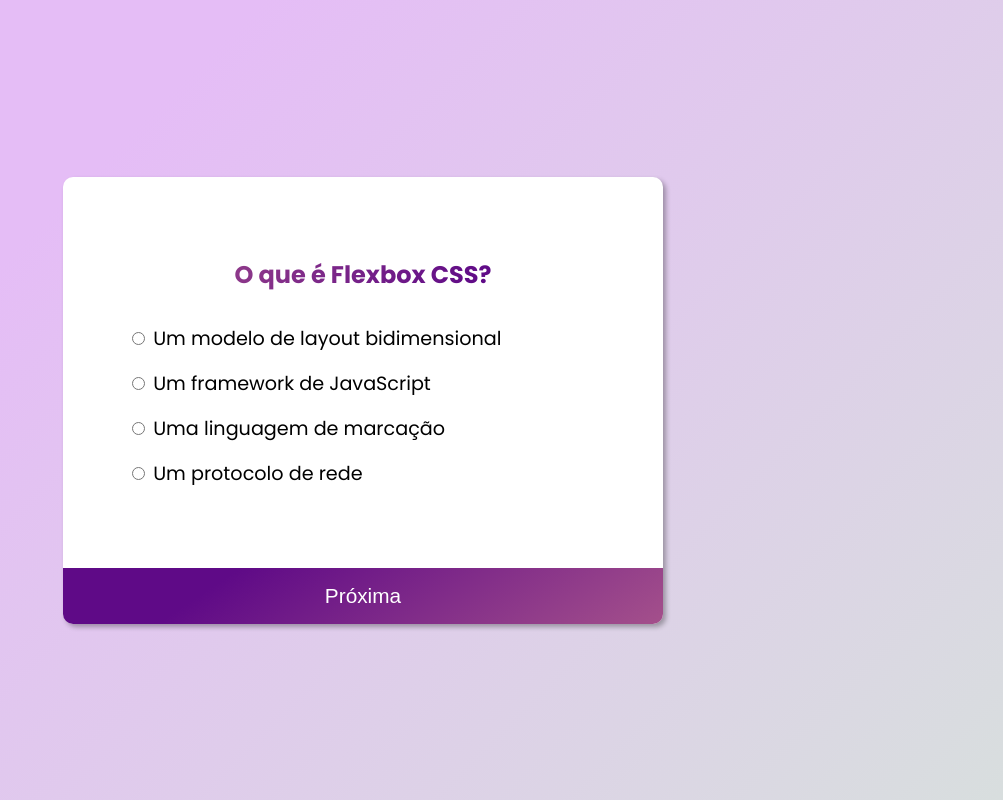
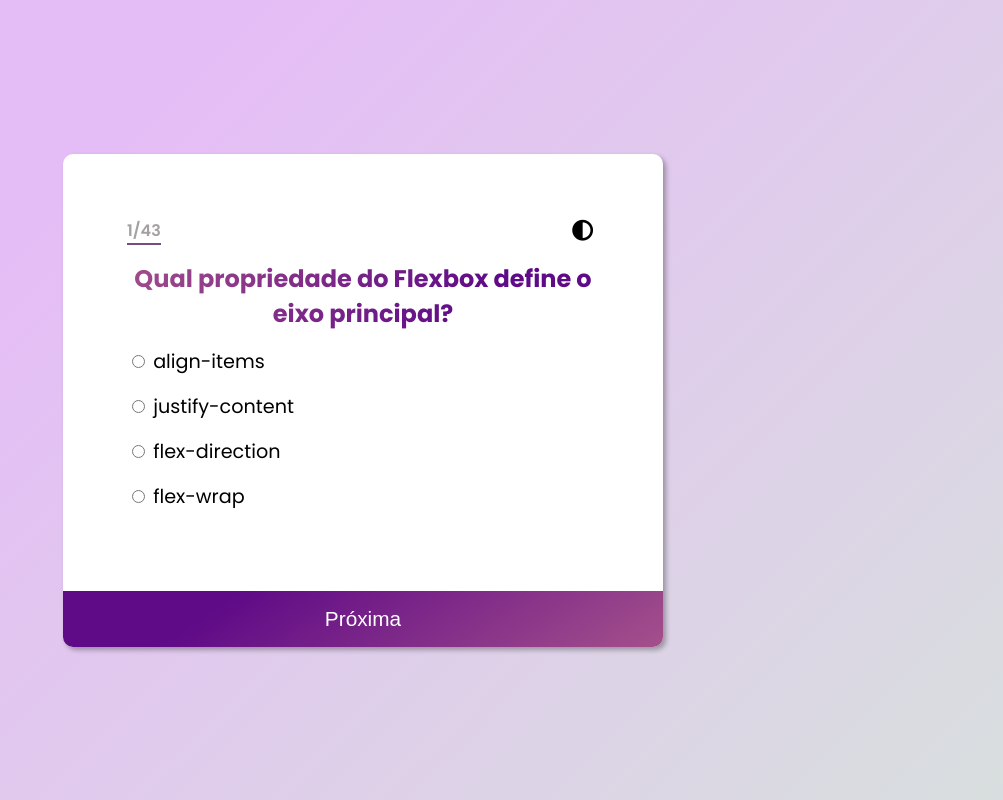
Before and after one commit to LucasSouza159/quizapp, a plain HTML site: page index.html in a window 1280 px wide. Shown: the whole page, without its empty margins (277-1280 px from the left). Drawn offline with Linux system fonts and the light colour scheme.

Commit message:
update v.1.0
Listagem numérica da pergunta atual / quantidade total

Darkmode clean, para melhor visualização das perguntas.

```diff
--- a/index.html
+++ b/index.html
@@ -4,33 +4,48 @@
     <meta charset="UTF-8" />
     <meta http-equiv="X-UA-Compatible" content="IE=edge" />
     <meta name="viewport" content="width=device-width, initial-scale=1.0" />
+    <!-- Fonte Awesome -->
+    <link
+      rel="stylesheet"
+      href="https://cdnjs.cloudflare.com/ajax/libs/font-awesome/6.4.0/css/all.min.css"
+      integrity="sha512-iecdLmaskl7CVkqkXNQ/ZH/XLlvWZOJyj7Yy7tcenmpD1ypASozpmT/E0iPtmFIB46ZmdtAc9eNBvH0H/ZpiBw=="
+      crossorigin="anonymous"
+      referrerpolicy="no-referrer"
+    />
     <link rel="stylesheet" href="./src/style.css" />
     <title>Quiz App</title>
   </head>
   <body>
     <div class="quiz-container" id="quiz">
       <div class="quiz-header">
+        <div id="toggle" class="toggle">
+          <span id="questionNumber" class="questionNumber"></span>
+          <button id="toggle">
+            <i class="fa-solid fa-circle-half-stroke iIcon"></i>
+          </button>
+        </div>
         <h2 id="question"></h2>
+        <span id="example"></span>
         <ul>
           <li>
             <input type="radio" id="a" name="answer" class="answer" />
-            <label id="a_text" for="a"></label>
+            <label id="a_text" class="text-content" for="a"></label>
           </li>
           <li>
             <input type="radio" id="b" name="answer" class="answer" />
-            <label id="b_text" for="b"></label>
+            <label id="b_text" class="text-content" for="b"></label>
           </li>
           <li>
             <input type="radio" id="c" name="answer" class="answer" />
-            <label id="c_text" for="c"></label>
+            <label id="c_text" class="text-content" for="c"></label>
           </li>
           <li>
             <input type="radio" id="d" name="answer" class="answer" />
-            <label id="d_text" for="d"></label>
+            <label id="d_text" class="text-content" for="d"></label>
           </li>
         </ul>
       </div>
-      <button id="submit">Próxima</button>
+      <button id="submit" class="enviar">Próxima</button>
     </div>
     <script src="./src/script.js"></script>
   </body>
--- a/src/questions.json
+++ b/src/questions.json
@@ -1,254 +1,31 @@
 {
   "questions":[
     {
-    "question": "O que é Flexbox CSS?",
-    "a": "Um modelo de layout bidimensional",
-    "b": "Um framework de JavaScript",
-    "c": "Uma linguagem de marcação",
-    "d": "Um protocolo de rede",
+      "question": "Qual propriedade do Flexbox define o eixo principal?",
+      "a": "align-items",
+      "b": "justify-content",
+      "c": "flex-direction",
+      "d": "flex-wrap",
+      "correct": "c"
+      },
+      {
+      "question": "Qual valor da propriedade 'flex-direction' faz os itens se posicionarem na vertical?",
+      "a": "row",
+      "b": "row-reverse",
+      "c": "column",
+      "d": "column-reverse",
+      "correct": "c"
+      },
+      {
+      "question": "Qual propriedade do Flexbox permite que um item cresça além do tamanho definido?",
+      "a": "flex-grow",
+      "b": "flex-shrink",
+      "c": "flex-basis",
+      "d": "flex",
       "correct": "a"
       },
       {
-    "question": "Qual é a finalidade principal do Flexbox CSS?",
-    "a": "Criar efeitos de animação",
-    "b": "Criar layouts responsivos",
-    "c": "Estilizar fontes e cores",
-    "d": "Realizar chamadas assíncronas",
-    "correct": "b"
-  },
-  {
-    "question": "Como se define um container como um flex container?",
-    "a": "Usando a propriedade 'display' com o valor 'flex'",
-    "b": "Usando a propriedade 'flexbox' com o valor 'true'",
-    "c": "Usando a classe '.flex-container' no elemento",
-    "d": "Usando a propriedade 'flex-direction' com o valor 'row'",
-    "correct": "a"
-  },
-  {
-    "question":
-      "Qual é a propriedade usada para definir a direção do fluxo principal dos itens em um flex container?",
-    "a": "align-items",
-    "b": "flex-wrap",
-    "c": "flex-direction",
-    "d": "justify-content",
-    "correct": "c"
-  },
-  {
-    "question": "Qual é o valor padrão da propriedade 'flex-direction'?",
-    "a": "row",
-    "b": "column",
-    "c": "row-reverse",
-    "d": "column-reverse",
-    "correct": "a"
-  },
-  {
-    "question":
-      "Qual é a propriedade usada para definir a ordem dos itens em um flex container?",
-    "a": "order",
-    "b": "flex-grow",
-    "c": "flex-shrink",
-    "d": "flex-basis",
-    "correct": "a"
-  },
-  {
-    "question": "Qual é o valor padrão da propriedade 'order'?",
-    "a": "0",
-    "b": "1",
-    "c": "5",
-    "d": "10",
-    "correct": "a"
-  },
-  {
-    "question":
-      "Qual é a propriedade usada para definir o tamanho flexível de um item em um flex container?",
-    "a": "flex-grow",
-    "b": "flex-shrink",
-    "c": "flex-basis",
-    "d": "flex-flow",
-    "correct": "a"
-  },
-  {
-    "question": "Qual é o valor padrão da propriedade 'flex-grow'?",
-    "a": "0",
-    "b": "1",
-    "c": "5",
-    "d": "10",
-    "correct": "a"
-  },
-  {
-    "question":
-      "Qual é a propriedade usada para definir a capacidade de encolhimento de um item em um flex container?",
-    "a": "flex-grow",
-    "b": "flex-shrink",
-    "c": "flex-basis",
-    "d": "flex-flow",
-    "correct": "b"
-  },
-  {
-    "question": "Qual é o valor padrão da propriedade 'flex-shrink'?",
-    "a": "0",
-    "b": "1",
-    "c": "5",
-    "d": "10",
-    "correct": "b"
-  },
-  {
-    "question": "Qual é o valor padrão da propriedade 'flex-basis'?",
-    "a": "0",
-    "b": "auto",
-    "c": "none",
-    "d": "100%",
-    "correct": "b"
-  },
-  {
-    "question":
-      "Qual é a propriedade usada para alinhar os itens verticalmente dentro de um flex container?",
-    "a": "align-items",
-    "b": "flex-wrap",
-    "c": "flex-direction",
-    "d": "justify-content",
-    "correct": "a"
-  },
-  {
-    "question": "Qual é o valor padrão da propriedade 'align-items'?",
-    "a": "flex-start",
-    "b": "flex-end",
-    "c": "center",
-    "d": "stretch",
-    "correct": "a"
-  },
-  {
-    "question":
-      "Qual é a propriedade usada para alinhar os itens horizontalmente dentro de um flex container?",
-    "a": "align-items",
-    "b": "flex-wrap",
-    "c": "flex-direction",
-    "d": "justify-content",
-    "correct": "d"
-  },
-  {
-    "question": "Qual é o valor padrão da propriedade 'justify-content'?",
-    "a": "flex-start",
-    "b": "flex-end",
-    "c": "center",
-    "d": "space-between",
-    "correct": "a"
-  },
-  {
-    "question":
-      "Qual é a propriedade usada para quebrar os itens em várias linhas dentro de um flex container?",
-    "a": "align-items",
-    "b": "flex-wrap",
-    "c": "flex-direction",
-    "d": "justify-content",
-    "correct": "b"
-  },
-  {
-    "question": "Qual é o valor padrão da propriedade 'flex-wrap'?",
-    "a": "nowrap",
-    "b": "wrap",
-    "c": "wrap-reverse",
-    "d": "inherit",
-    "correct": "a"
-  },
-  {
-    "question":
-      "Qual é a propriedade usada para alinhar os itens quando há espaço extra em um flex container?",
-    "a": "align-items",
-    "b": "flex-wrap",
-    "c": "flex-direction",
-    "d": "justify-content",
-    "correct": "d"
-  },
-  {
-    "question":
-      "Qual é o valor padrão da propriedade 'justify-content' quando há espaço extra em um flex container?",
-    "a": "flex-start",
-    "b": "flex-end",
-    "c": "center",
-    "d": "space-between",
-    "correct": "d"
-  },
-  {
-    "question":
-      "Qual é a propriedade usada para alinhar um item especificamente dentro de um flex container?",
-    "a": "align-self",
-    "b": "flex-item",
-    "c": "item-align",
-    "d": "flex-align",
-    "correct": "a"
-  },
-  {
-    "question": "Qual é o valor padrão da propriedade 'align-self'?",
-    "a": "auto",
-    "b": "flex-start",
-    "c": "flex-end",
-    "d": "center",
-    "correct": "a"
-  },
-  {
-    "question":
-      "Qual é a propriedade usada para definir o alinhamento dos itens em relação ao eixo cruzado em um flex container?",
-    "a": "align-items",
-    "b": "flex-wrap",
-    "c": "flex-direction",
-    "d": "align-content",
-    "correct": "d"
-  },
-  {
-    "question": "Qual é o valor padrão da propriedade 'align-content'?",
-    "a": "flex-start",
-    "b": "flex-end",
-    "c": "center",
-    "d": "stretch",
-    "correct": "a"
-  },
-  {
-    "question":
-      "Qual é a propriedade usada para definir o espaçamento entre os itens em um flex container?",
-    "a": "padding",
-    "b": "margin",
-    "c": "spacing",
-    "d": "gap",
-    "correct": "d"
-  },
-  {
-    "question": "Qual é o valor padrão da propriedade 'gap'?",
-    "a": "0",
-    "b": "1rem",
-    "c": "0.5rem",
-    "d": "2rem",
-    "correct": "a"
-  },
-  {
-    "question":
-      "Qual é a propriedade usada para definir a ordem dos itens em um flex container com base em um valor numérico?",
-    "a": "order",
-    "b": "flex-order",
-    "c": "item-order",
-    "d": "flex-item-order",
-    "correct": "a"
-  },
-  {
-    "question":
-      "Qual é a propriedade usada para definir se os itens em um flex container podem ser recolhidos para uma linha única?",
-    "a": "flex-wrap",
-    "b": "flex-flow",
-    "c": "flex-shrink",
-    "d": "flex-collapse",
-    "correct": "c"
-  },
-  {
-    "question": "Qual é o valor padrão da propriedade 'flex-shrink'?",
-    "a": "0",
-    "b": "1",
-    "c": "5",
-    "d": "10",
-    "correct": "b"
-  },
-  {
-    "question":
-      "Qual é a propriedade usada para definir o tamanho flexível de um item em um flex container, em termos de proporção?",
+      "question": "Qual propriedade do Flexbox controla a quantidade de espaço disponível que um item ocupa?",
       "a": "flex-grow",
       "b": "flex-shrink",
       "c": "flex-basis",
@@ -256,31 +33,316 @@
       "correct": "d"
       },
       {
-    "question":
-      "Qual é a propriedade usada para alinhar os itens em uma linha específica dentro de um flex container?",
+      "question": "Qual propriedade do Flexbox alinha os itens horizontalmente quando há espaço sobrando?",
       "a": "align-items",
-    "b": "flex-wrap",
-    "c": "flex-direction",
-    "d": "align-content",
+      "b": "justify-content",
+      "c": "align-content",
+      "d": "align-self",
+      "correct": "b"
+      },
+      {
+      "question": "Qual propriedade do Flexbox permite que um item encolha além do tamanho definido?",
+      "a": "flex-grow",
+      "b": "flex-shrink",
+      "c": "flex-basis",
+      "d": "flex",
+      "correct": "b"
+      },
+      {
+      "question": "Qual propriedade do Flexbox permite que um item seja alinhado individualmente em relação aos outros itens?",
+      "a": "align-items",
+      "b": "justify-content",
+      "c": "align-content",
+      "d": "align-self",
       "correct": "d"
       },
       {
-    "question":
-      "Qual é a propriedade usada para definir o tamanho mínimo flexível de um item em um flex container?",
+      "question": "Qual valor da propriedade 'flex-wrap' faz com que os itens sejam distribuídos em várias linhas?",
+      "a": "nowrap",
+      "b": "wrap",
+      "c": "wrap-reverse",
+      "d": "flex-wrap",
+      "correct": "b"
+      },
+      {
+      "question": "Qual propriedade do Flexbox define o alinhamento dos itens no eixo vertical?",
+      "a": "align-items",
+      "b": "justify-content",
+      "c": "flex-direction",
+      "d": "align-content",
+      "correct": "a"
+      },
+      {
+      "question": "Qual valor da propriedade 'flex-direction' faz os itens se posicionarem da direita para a esquerda?",
+      "a": "row",
+      "b": "row-reverse",
+      "c": "column",
+      "d": "column-reverse",
+      "correct": "b"
+      },
+      {
+      "question": "Qual propriedade do Flexbox define o tamanho inicial de um item flexível?",
       "a": "flex-grow",
       "b": "flex-shrink",
       "c": "flex-basis",
-    "d": "flex-min",
+      "d": "flex",
       "correct": "c"
       },
       {
-    "question":
-      "Qual é a propriedade usada para definir o tamanho máximo flexível de um item em um flex container?",
+        "question": "Qual propriedade do Flexbox é usada para alinhar um item flexível no eixo vertical?",
+        "a": "align-items",
+        "b": "justify-content",
+        "c": "flex-direction",
+        "d": "align-content",
+        "correct": "a"
+        },
+        {
+        "question": "Qual valor da propriedade 'flex-direction' faz os itens se posicionarem da esquerda para a direita?",
+        "a": "row",
+        "b": "row-reverse",
+        "c": "column",
+        "d": "column-reverse",
+        "correct": "a"
+        },
+        {
+        "question": "Qual propriedade do Flexbox define o espaçamento entre os itens?",
+        "a": "align-items",
+        "b": "justify-content",
+        "c": "align-content",
+        "d": "gap",
+        "correct": "d"
+        },
+        {
+        "question": "Qual propriedade do Flexbox permite que um item seja alinhado individualmente no eixo horizontal?",
+        "a": "align-items",
+        "b": "justify-content",
+        "c": "align-content",
+        "d": "align-self",
+        "correct": "d"
+        },
+        {
+        "question": "Qual valor da propriedade 'flex-wrap' faz com que os itens sejam distribuídos em várias linhas, mas na ordem inversa?",
+        "a": "nowrap",
+        "b": "wrap",
+        "c": "wrap-reverse",
+        "d": "flex-wrap",
+        "correct": "c"
+        },
+        {
+        "question": "Qual propriedade do Flexbox define o alinhamento dos itens no eixo horizontal?",
+        "a": "align-items",
+        "b": "justify-content",
+        "c": "flex-direction",
+        "d": "align-content",
+        "correct": "b"
+        },
+        {
+        "question": "Qual valor da propriedade 'flex-direction' faz os itens se posicionarem de baixo para cima?",
+        "a": "row",
+        "b": "row-reverse",
+        "c": "column",
+        "d": "column-reverse",
+        "correct": "d"
+        },
+        {
+        "question": "Qual propriedade do Flexbox define o tamanho máximo de um item flexível?",
         "a": "flex-grow",
         "b": "flex-shrink",
         "c": "flex-basis",
-    "d": "flex-max",
+        "d": "flex",
         "correct": "c"
+        },
+        {
+        "question": "Qual propriedade do Flexbox é usada para alinhar um item flexível no eixo horizontal?",
+        "a": "align-items",
+        "b": "justify-content",
+        "c": "flex-direction",
+        "d": "align-self",
+        "correct": "b"
+        },
+        {
+        "question": "Qual valor da propriedade 'flex-direction' faz os itens se posicionarem da direita para a esquerda?",
+        "a": "row",
+        "b": "row-reverse",
+        "c": "column",
+        "d": "column-reverse",
+        "correct": "b"
+        },
+        {
+        "question": "Qual propriedade do Flexbox define o alinhamento dos itens no eixo vertical?",
+        "a": "align-items",
+        "b": "justify-content",
+        "c": "flex-direction",
+        "d": "align-content",
+        "correct": "a"
+        },
+        {
+          "question": "Qual valor da propriedade 'flex-direction' faz os itens se posicionarem na vertical, de baixo para cima?",
+          "a": "row",
+          "b": "row-reverse",
+          "c": "column",
+          "d": "column-reverse",
+          "correct": "d"
+          },
+          {
+          "question": "Qual propriedade do Flexbox define o espaçamento entre os itens ao longo do eixo principal?",
+          "a": "align-items",
+          "b": "justify-content",
+          "c": "align-content",
+          "d": "gap",
+          "correct": "b"
+          },
+          {
+          "question": "Qual propriedade do Flexbox define o tamanho máximo de um item flexível antes que ele comece a encolher?",
+          "a": "flex-grow",
+          "b": "flex-shrink",
+          "c": "flex-basis",
+          "d": "flex",
+          "correct": "b"
+          },
+          {
+          "question": "Qual propriedade do Flexbox é usada para alinhar um item flexível individualmente no eixo vertical?",
+          "a": "align-items",
+          "b": "justify-content",
+          "c": "align-content",
+          "d": "align-self",
+          "correct": "d"
+          },
+          {
+          "question": "Qual valor da propriedade 'flex-wrap' faz com que os itens sejam distribuídos em várias linhas, mas na ordem original?",
+          "a": "nowrap",
+          "b": "wrap",
+          "c": "wrap-reverse",
+          "d": "flex-wrap",
+          "correct": "a"
+          },
+          {
+          "question": "Qual propriedade do Flexbox define o alinhamento dos itens no eixo horizontal quando há espaço sobrando?",
+          "a": "align-items",
+          "b": "justify-content",
+          "c": "align-content",
+          "d": "align-self",
+          "correct": "b"
+          },
+          {
+          "question": "Qual valor da propriedade 'flex-direction' faz os itens se posicionarem de cima para baixo?",
+          "a": "row",
+          "b": "row-reverse",
+          "c": "column",
+          "d": "column-reverse",
+          "correct": "c"
+          },
+          {
+          "question": "Qual propriedade do Flexbox define o tamanho mínimo de um item flexível?",
+          "a": "flex-grow",
+          "b": "flex-shrink",
+          "c": "flex-basis",
+          "d": "flex",
+          "correct": "c"
+          },
+          {
+          "question": "Qual propriedade do Flexbox é usada para alinhar um item flexível individualmente no eixo horizontal?",
+          "a": "align-items",
+          "b": "justify-content",
+          "c": "align-content",
+          "d": "align-self",
+          "correct": "d"
+          },
+          {
+          "question": "Qual valor da propriedade 'flex-direction' faz os itens se posicionarem da esquerda para a direita?",
+          "a": "row",
+          "b": "row-reverse",
+          "c": "column",
+          "d": "column-reverse",
+          "correct": "a"
+          },
+          {
+            "question": "Qual propriedade do Flexbox define o alinhamento dos itens no eixo vertical?",
+            "a": "align-items",
+            "b": "justify-content",
+            "c": "flex-direction",
+            "d": "align-content",
+            "correct": "a"
+            },
+            {
+            "question": "Qual propriedade do Flexbox define o espaçamento entre os itens ao longo do eixo transversal?",
+            "a": "align-items",
+            "b": "justify-content",
+            "c": "align-content",
+            "d": "gap",
+            "correct": "c"
+            },
+            {
+            "question": "Qual propriedade do Flexbox define o tamanho máximo de um item flexível antes que ele comece a encolher?",
+            "a": "flex-grow",
+            "b": "flex-shrink",
+            "c": "flex-basis",
+            "d": "flex",
+            "correct": "c"
+            },
+            {
+            "question": "Qual propriedade do Flexbox é usada para alinhar um item flexível individualmente no eixo horizontal?",
+            "a": "align-items",
+            "b": "justify-content",
+            "c": "align-content",
+            "d": "align-self",
+            "correct": "d"
+            },
+            {
+            "question": "Qual valor da propriedade 'flex-wrap' faz com que os itens sejam distribuídos em várias linhas, mas na ordem original?",
+            "a": "nowrap",
+            "b": "wrap",
+            "c": "wrap-reverse",
+            "d": "flex-wrap",
+            "correct": "a"
+            },
+            {
+            "question": "Qual propriedade do Flexbox define o alinhamento dos itens no eixo horizontal quando há espaço sobrando?",
+            "a": "align-items",
+            "b": "justify-content",
+            "c": "align-content",
+            "d": "align-self",
+            "correct": "b"
+            },
+            {
+            "question": "Qual valor da propriedade 'flex-direction' faz os itens se posicionarem de cima para baixo?",
+            "a": "row",
+            "b": "row-reverse",
+            "c": "column",
+            "d": "column-reverse",
+            "correct": "c"
+            },
+            {
+            "question": "Qual propriedade do Flexbox define o tamanho mínimo de um item flexível?",
+            "a": "flex-grow",
+            "b": "flex-shrink",
+            "c": "flex-basis",
+            "d": "flex",
+            "correct": "c"
+            },
+            {
+            "question": "Qual propriedade do Flexbox é usada para alinhar um item flexível individualmente no eixo horizontal?",
+            "a": "align-items",
+            "b": "justify-content",
+            "c": "align-content",
+            "d": "align-self",
+            "correct": "d"
+            },
+            {
+            "question": "Qual valor da propriedade 'flex-direction' faz os itens se posicionarem da esquerda para a direita?",
+            "a": "row",
+            "b": "row-reverse",
+            "c": "column",
+            "d": "column-reverse",
+            "correct": "a"
+            },
+            {
+            "question": "Qual propriedade do Flexbox define o alinhamento dos itens no eixo vertical?",
+            "a": "align-items",
+            "b": "justify-content",
+            "c": "flex-direction",
+            "d": "align-content",
+            "correct": "a"
             }
   ]
 }
--- a/src/script.js
+++ b/src/script.js
@@ -6,6 +6,7 @@ const b_text = document.getElementById("b_text");
 const c_text = document.getElementById("c_text");
 const d_text = document.getElementById("d_text");
 const submitBtn = document.getElementById("submit");
+const questionNumber = document.getElementById("questionNumber");
 
 let currentQuiz = 0;
 let score = 0;
@@ -33,6 +34,8 @@ loadJSON(function (quizData) {
     const currentQuizData = quizData.questions[currentQuiz];
 
     questionEl.innerText = currentQuizData.question;
+    questionNumber.innerText =
+      currentQuiz + 1 + "/" + quizData.questions.length;
     a_text.innerText = currentQuizData.a;
     b_text.innerText = currentQuizData.b;
     c_text.innerText = currentQuizData.c;
@@ -96,3 +99,28 @@ loadJSON(function (quizData) {
     }
   });
 });
+
+function darkMode() {
+  const toggle = document.getElementById("toggle");
+  const textContent = document.querySelectorAll(".text-content");
+  const darkIcon = document.querySelector(".iIcon");
+
+  toggle.addEventListener("click", () => {
+    document.body.classList.toggle("dark");
+    quiz.classList.toggle("dark");
+
+    textContent.forEach((content) => {
+      content.classList.toggle("dark");
+    });
+
+    questionNumber.classList.toggle("dark");
+    submitBtn.classList.toggle("dark");
+    questionEl.classList.toggle("dark");
+    darkIcon.classList.toggle("dark");
+
+    answerEls.forEach((answer) => {
+      answer.classList.toggle("dark");
+    });
+  });
+}
+darkMode();
--- a/src/style.css
+++ b/src/style.css
@@ -13,16 +13,22 @@ body{
     display: flex;
     justify-content: center;
     align-items: center;
+    padding: 1rem;
+    transition: all .3s linear;
 }
+
 .quiz-container{
     background-color: #fff;
     border-radius: 10px;
     box-shadow: 3px 3px 5px rgba(0,0,0,0.3);
     width: 600px;
     max-width: 100%;
+    transition: all .3s linear;
 }
 .quiz-header{
     padding: 4rem;
+    transition: all .3s linear;
+
 }
 .center{
     text-align: center;
@@ -34,12 +40,13 @@ body{
     color: green;
 }
 h2{
-    padding: 1rem;
+    padding-top: 1rem;
     text-align: center;
     margin: 0;
     background: -webkit-linear-gradient(326deg, #a4508b 0%, #5f0a87 74%);
     -webkit-background-clip: text;
     -webkit-text-fill-color: transparent;
+    transition: all .3s linear;
 }
 ul{
     list-style-type: none;
@@ -48,18 +55,20 @@ ul{
 ul li{
     margin: 1rem 0;
     font-size: 1.2rem;
+    transition: all .3s linear;
 }
 label, input{
     cursor: pointer;
 }
-input[type="radio"]:checked{
+.answer[type="radio"]:checked{
     -webkit-appearance: none;
     background-image: linear-gradient(326deg, #a4508b 0%, #5f0a87 74%);
     width: 13px;
     height: 13px;
     border-radius: 50%;
+    transition: all .3s linear;
 }
-button {
+.enviar {
     background-color: #a4508b;
     background-image: linear-gradient(326deg, #a4508b 0%, #5f0a87 74%);
     display: block;
@@ -71,9 +80,75 @@ button {
     font-size: 1.3rem;
     cursor: pointer;
     transition: 0.5s ease-in-out;
+    transition: all .3s linear;
 }
 
-button:hover {
+.enviar:hover {
     background-color: #a4508b;
     background-image: linear-gradient(326deg, #5f0a87  0%, #a4508b 74%);
 }
+.questionNumber{
+    border-bottom: 2px solid rgba(52, 4, 75, 0.7);
+    font-weight: 600;
+    color: rgba(71, 67, 67, 0.5);
+    transition: all .3s linear;
+}
+
+/* Darkmode */
+.toggle{
+    display: flex;
+    justify-content: space-between;
+}
+.toggle button{
+    border: none;
+    cursor: pointer;
+    background-color: transparent;
+    font-size: 1.3rem;
+    flex: 0;
+}
+.iIcon.dark{
+    color: #d98324;
+}
+body.dark{
+    background-color: #a55c1b;
+    background-image: linear-gradient(315deg, #a55c1b 0%, #000000 74%);
+    transition: all .3s linear;
+}
+.quiz-container.dark{
+    background-color: #171717;
+    transition: all .3s linear;
+}
+.text-content.dark{
+    color: #fff;
+    transition: all .3s linear;
+}
+.questionNumber.dark{
+    border-bottom: 2px solid rgba(250, 102, 4, 0.7);
+    font-weight: 600;
+    color: rgba(224, 214, 214, 0.5);
+    transition: all .3s linear;
+}
+.enviar.dark{
+    background-color: #a40606;
+    background-image: linear-gradient(315deg, #a40606 0%, #d98324 74%);
+    transition: all .3s linear;
+}
+.enviar.dark:hover{
+    background-color: #a40606;
+    background-image: linear-gradient(315deg, #d98324 0%, #a40606 74%);
+    transition: all .3s linear;
+}
+h2.dark{
+    background-color: #a40606;
+    background-image: linear-gradient(315deg, #a40606 0%, #d98324 74%);
+    transition: all .3s linear;
+}
+.answer[type="radio"]:checked.dark{
+    -webkit-appearance: none;
+    background-color: #a40606;
+    background-image: linear-gradient(315deg, #a40606 0%, #d98324 74%);
+    width: 13px;
+    height: 13px;
+    border-radius: 50%;
+    transition: all .3s linear;
+}
```
Also changed, not shown: 1 other file. Lines whose indentation alone changed are shown as unchanged.
